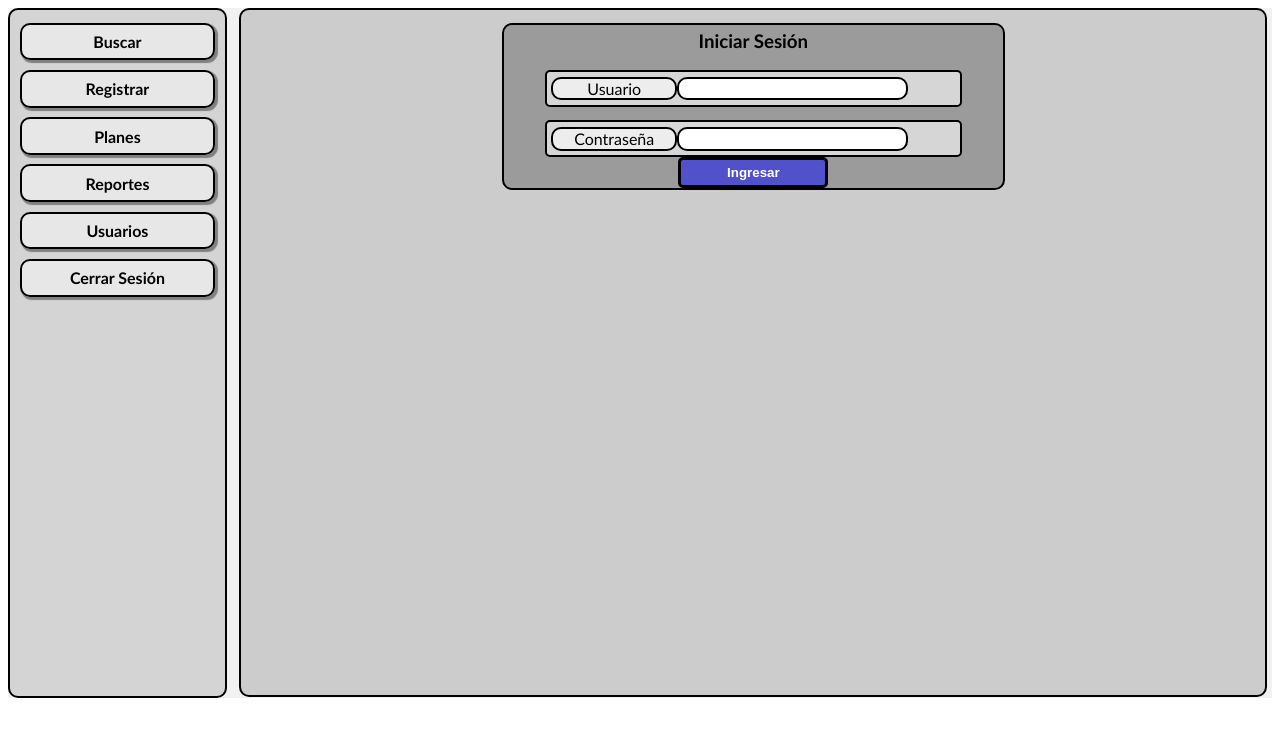
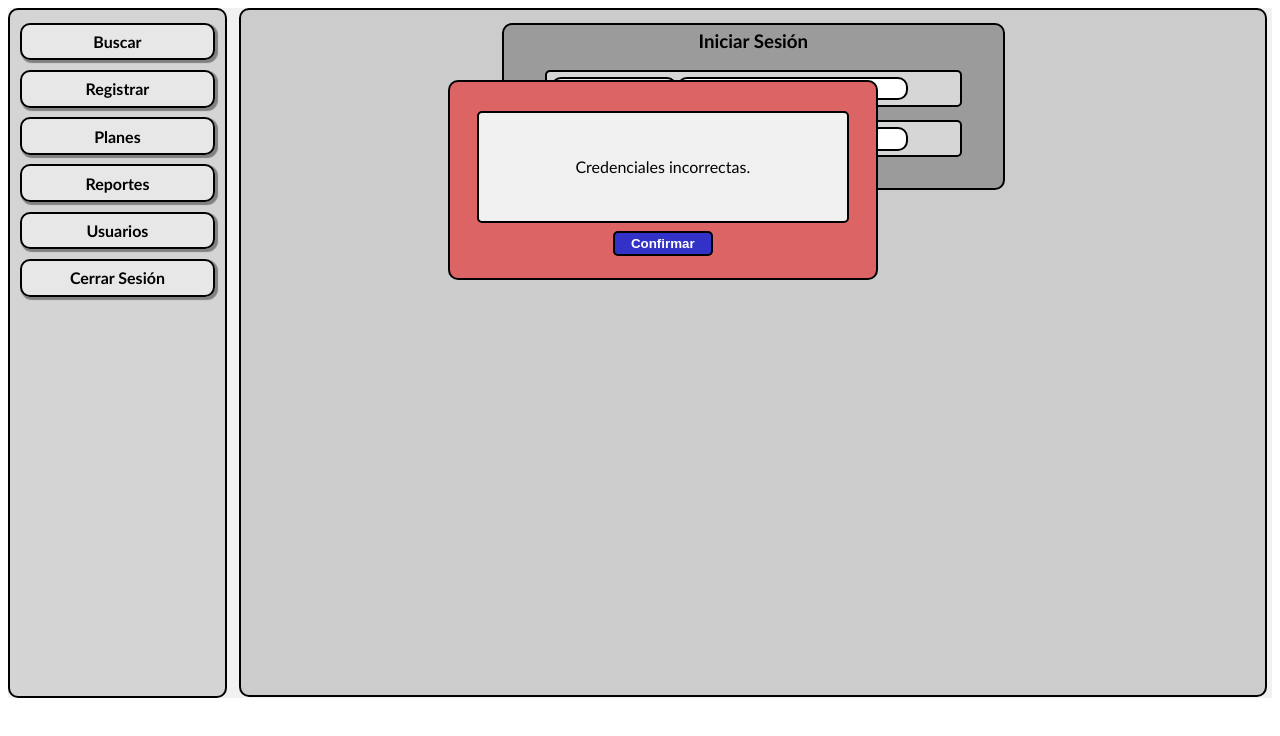
Before and after one commit to FeliBerrutti/velCRM, a Vue app: page / in a window 1280 px wide. Both pictures are taken after a click on the button "Ingresar". Shown: the top 736 px of the page. Built offline with nearby package versions, Linux system fonts and the light colour scheme; no server answers.

Commit message:
add login user logic

```diff
--- /dev/null
+++ b/src/models/Login.js
@@ -0,0 +1,6 @@
+export class Login{
+    constructor(Nombre, Contraseña){
+        this.Nombre = Nombre;
+        this.Contraseña = Contraseña;
+    };
+};
--- /dev/null
+++ b/src/services/LoginService.js
@@ -0,0 +1,11 @@
+import axios from "axios";
+
+export const loginUser = async(auxLogin)=>{
+    try{
+        const response = await axios.post(`/api/Users/login`, auxLogin);
+        return response.data;
+    }catch(err){
+        console.error('Error al iniciar sesión.');
+        throw err;
+    };
+};
--- a/src/views/Login.vue
+++ b/src/views/Login.vue
@@ -1,5 +1,10 @@
 <template>
-    <div id="loginViewContainer">
+    <!-- DIV SPINNER -->
+    <div class="loginViewContainer" style="justify-content: center;"
+    v-if="isSpinnerVisible">
+        <Spinner></Spinner>
+    </div>
+    <div class="loginViewContainer" v-if="!isSpinnerVisible">
         <div id="loginContainer">
             <h3>Iniciar Sesión</h3>
                 <form action="">
@@ -12,14 +17,19 @@
                         <input type="password" v-model="auxP">
                     </div>
                 </form>
-                <button @click="login"><b>Ingresar</b></button>
+                <button @click="loginU()"><b>Ingresar</b></button>
         </div>
     </div>
+    <!-- MODAL MENSAJE DE ERROR -->
+    <ErrorModal
+        :refErrorModalMSG="refErrorMSG"
+        :isErrorModalVisible="auxIsErrorModalVisible"
+        @confirmErrorMSG="handleIsErrorModalVisible"
+     ></ErrorModal>
 </template>
 
 <style scoped>
-
-    #loginViewContainer{
+    .loginViewContainer{
         width: 100%;
         display: flex;
         flex-direction: column;
@@ -178,12 +188,64 @@
 
 <script setup>
     import { ref } from 'vue';
+    import { Login } from '@/models/Login';
+    import { loginUser } from '@/services/LoginService';
+    import router from '@/router';
+    import ErrorModal from '@/components/ErrorModal.vue';
+    import Spinner from '@/components/Spinner.vue';
 
-    const errMsg = ref('');
-    const userRef = ref(null);
-    // const auxU = ref(null);
+    //CONSTANTE SPINNER
+    const isSpinnerVisible = ref(null);
+
+    //FUNCIONES SPINNER
+    const showSpinner = ()=>{
+        if(!isSpinnerVisible.value){
+            isSpinnerVisible.value = true;
+        }
+    };
+
+    const closeSpinner = ()=>{
+        if(isSpinnerVisible.value){
+            isSpinnerVisible.value = false;
+        }
+    };
+
+    //Constantes Nombre y Password
     const auxN = ref('');
     const auxP = ref('');
-    const auxU = ref([auxN.value,auxP.value]);
+
+    //Constantes modal mensaje de error
+    const auxIsErrorModalVisible = ref(false);
+    const refErrorMSG = ref('');
+
+    //### FUNCIONES MODAL MENSAJE DE ERROR
+    const handleIsErrorModalVisible = (aux)=>{
+        if(!auxIsErrorModalVisible.value){
+            refErrorMSG.value = aux;
+            auxIsErrorModalVisible.value = true;
+        }else{
+            auxIsErrorModalVisible.value = false;
+            refErrorMSG.value = '';
+        };
+    };
+
+    //INICIAR SESION
+    const loginU = async()=>{
+        try{
+            showSpinner();
+            var auxLogin = new Login;
+            auxLogin.Nombre = auxN.value;
+            auxLogin.Contraseña = auxP.value;
+            console.log(auxLogin);
+            const response = await loginUser(auxLogin);
+            if(response){
+                closeSpinner();
+                router.push('/search/ ');
+            }
+        }catch(err){
+            closeSpinner();
+            handleIsErrorModalVisible('Credenciales incorrectas.')
+        }
+    }
 
 </script>
```
